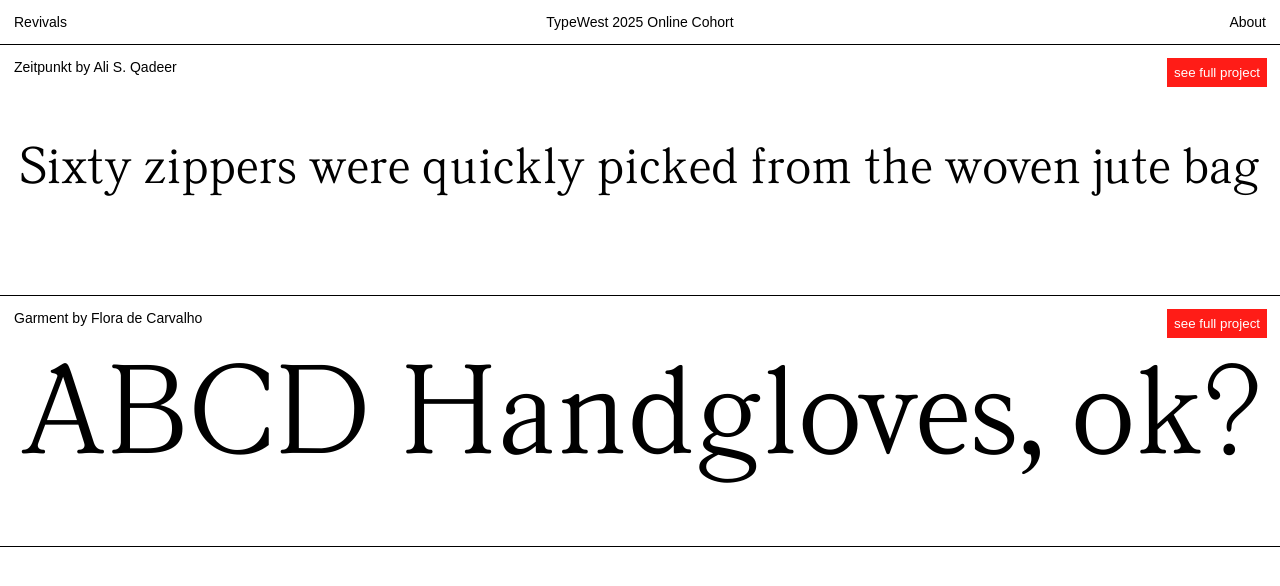
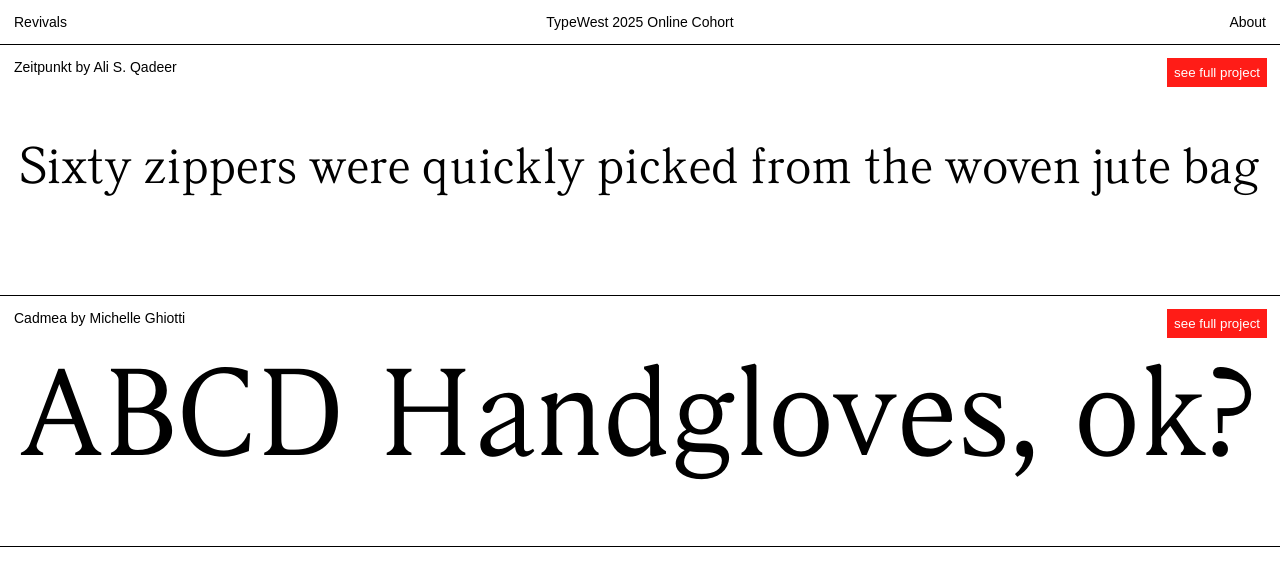
Before and after one commit to alisq/TypeWest-2025-T01, a website: page index.html in a window 1280 px wide. Drawn offline with nearby package versions, Linux system fonts and the light colour scheme.

Commit message:
added Michelle's font.

```diff
--- a/index.html
+++ b/index.html
@@ -39,9 +39,9 @@
         </div>
         </section>
 
-        <section class="font" id="alisqadeer">
+        <section class="font" id="michelleghiotti">
             <div class="metadata">
-                <label class="font_name">Garment</label> by <label class="designer_name">Flora de Carvalho</label>
+                <label class="font_name">Cadmea</label> by <label class="designer_name">Michelle Ghiotti</label>
             </div>
             <button class="viewproject">
                 see full project
--- a/sass/fonts.scss
+++ b/sass/fonts.scss
@@ -2,3 +2,9 @@
     font-family: "Zeitpunkt";
     src: url("/fonts/Zeitpunkt-Light.woff2") format('woff2');
 }
+
+
+@font-face {
+    font-family: "Cadmea";
+    src: url("/fonts/cadmea_0511_Regular.woff2") format('woff2');
+}
--- a/sass/main.scss
+++ b/sass/main.scss
@@ -104,3 +104,7 @@ section.font {
   #alisqadeer .text {
     font-family:"Zeitpunkt"
   }
+
+  #michelleghiotti .text {
+    font-family:"Cadmea"
+  }
```
Also changed, not shown: css/main.css, fonts/cadmea_0511_Regular.woff2 (added), 1 other file.
